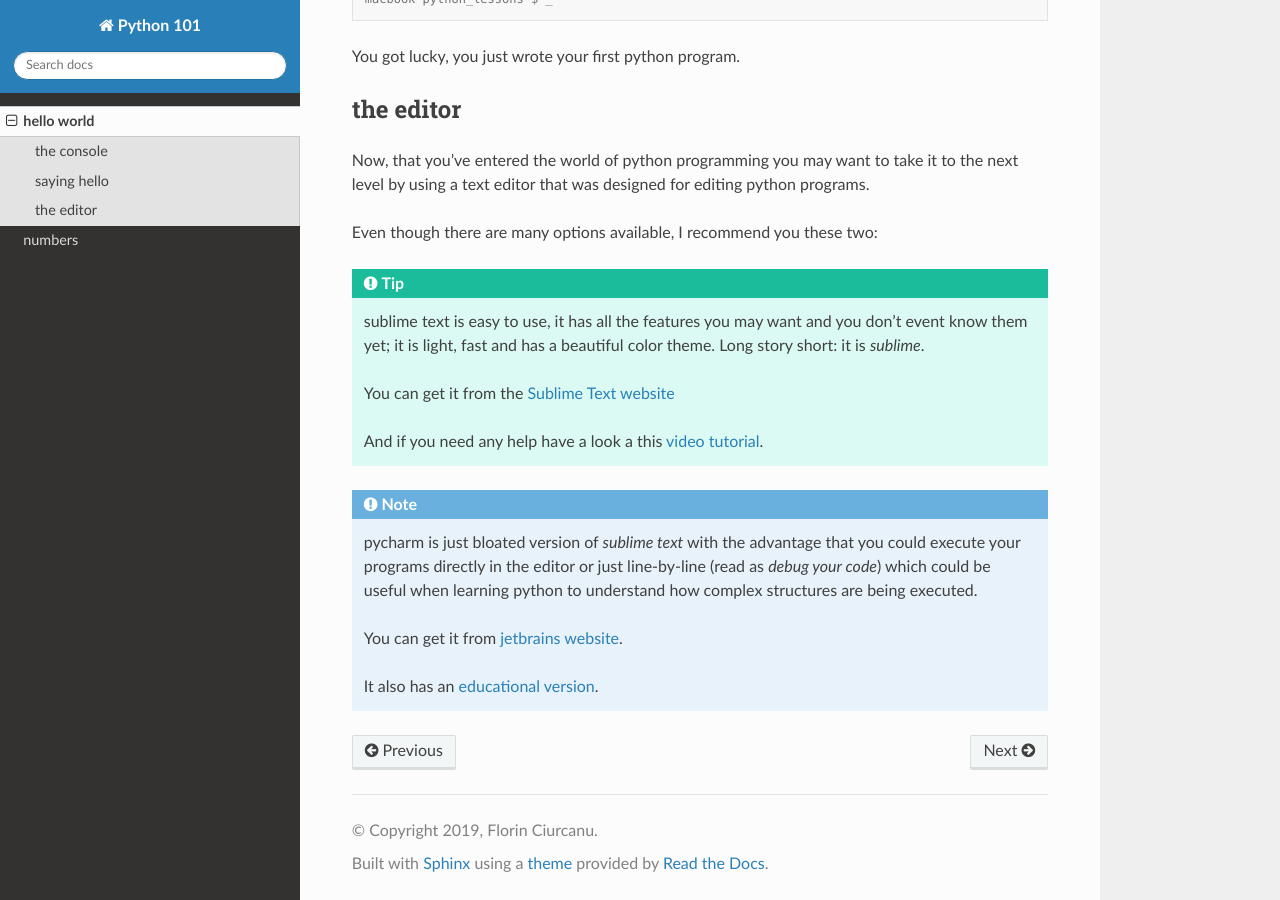
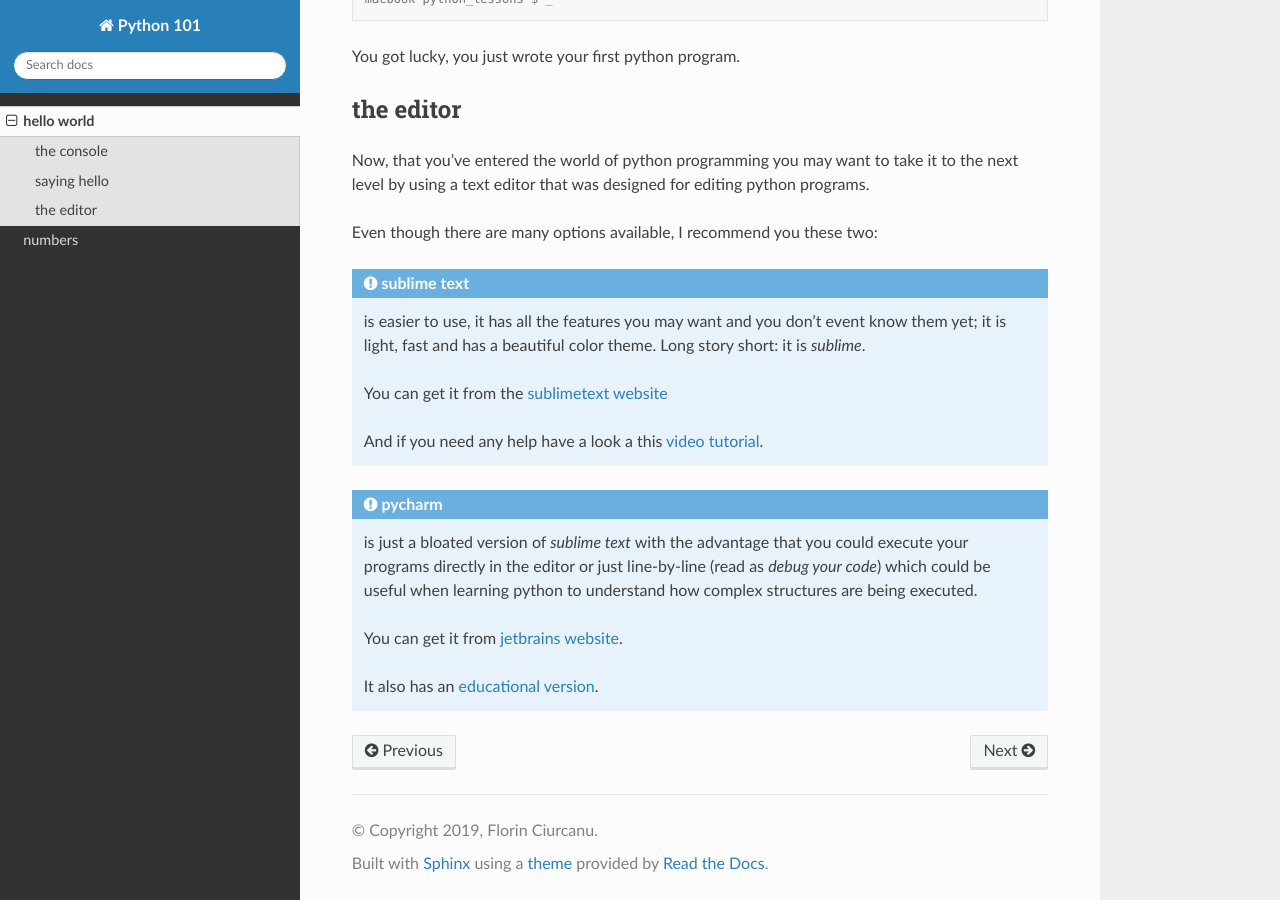
Before and after one commit to kopsha/python-1o1, a Sphinx documentation site: the page built from docs/source/hello_world.rst, in a window 1280 px wide and 900 px high, scrolled down 2454 px. Built offline with Sphinx 7.4.7 and the Read the Docs theme 2.0.0, drawn with Linux system fonts in a browser that asks for light colours.

```diff
--- a/docs/source/hello_world.rst
+++ b/docs/source/hello_world.rst
@@ -118,17 +118,19 @@ Now, that you've entered the world of python programming you may want to take it
 
 Even though there are many options available, I recommend you these two:
 
-.. tip:: sublime text
-    is easy to use, it has all the features you may want and you don't event know them yet; it is light, fast and has a beautiful color theme.
+.. admonition::  sublime text
+
+    is easier to use, it has all the features you may want and you don't event know them yet; it is light, fast and has a beautiful color theme.
     Long story short: it is *sublime*.
 
-    You can get it from the `Sublime Text website <https://www.sublimetext.com/3>`_
+    You can get it from the `sublimetext website <https://www.sublimetext.com/3>`_
 
     And if you need any help have a look a this `video tutorial <https://www.youtube.com/watch?v=SVkR1ZkNusI>`_.
 
 
-.. note:: pycharm
-    is just bloated version of *sublime text* with the advantage that you could execute your programs directly in the editor or just line-by-line (read as *debug your code*) which could be useful when learning python to understand how complex structures are being executed.
+.. admonition::  pycharm
+
+    is just a bloated version of *sublime text* with the advantage that you could execute your programs directly in the editor or just line-by-line (read as *debug your code*) which could be useful when learning python to understand how complex structures are being executed.
 
     You can get it from `jetbrains website <https://www.jetbrains.com/pycharm/>`_.
 
```
